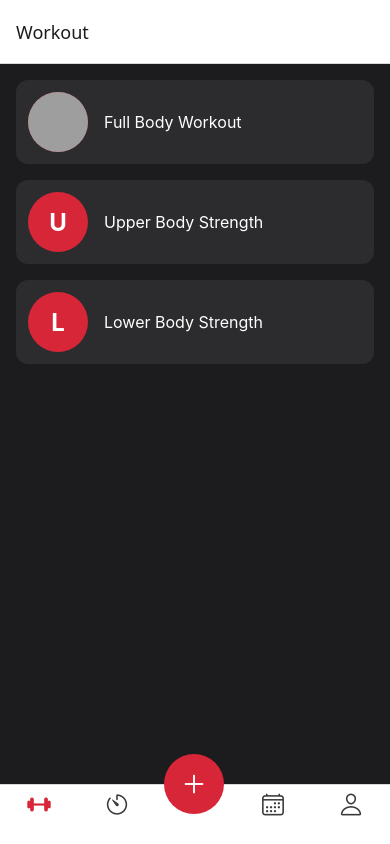
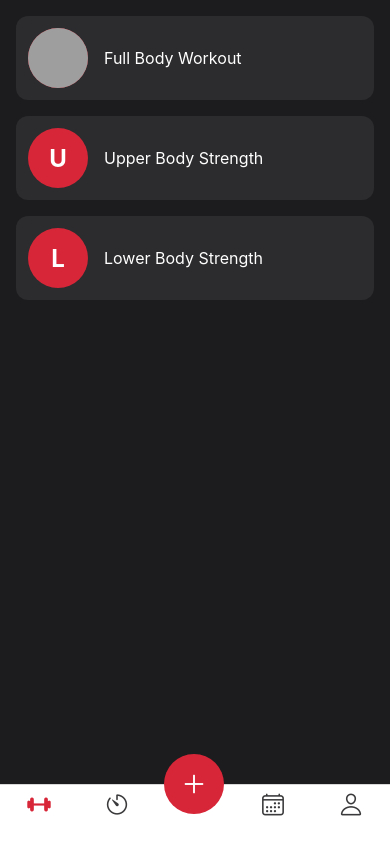
Before and after one commit to oliflox/IronLog, a React Native app: screen / in a window 390 px wide. Built offline with nearby package versions, Linux system fonts and the light colour scheme; grey boxes are pictures that could not be loaded.

Commit message:
Refactor AppNavigator to implement a dedicated WorkoutStack for workout-related screens. Updated navigation structure by replacing the Main screen with Workout Cleaned up unused code and components.

```diff
--- a/src/navigation/AppNavigator.tsx
+++ b/src/navigation/AppNavigator.tsx
@@ -17,7 +17,7 @@ import { navigationOptions, navigationStyles } from '../styles/navigation';
 import { theme } from '../styles/theme';
 
 export type RootStackParamList = {
-  Main: undefined;
+  Workout: undefined;
   WorkoutSessions: { programId: string };
   WorkoutExercises: { sessionId: string };
   WorkoutLog: {
@@ -47,6 +47,8 @@ type RootTabParamList = {
 
 const Stack = createNativeStackNavigator<RootStackParamList>();
 const Tab = createBottomTabNavigator<RootTabParamList>();
+
+const EmptyScreen = () => null;
 
 const AddButton = () => {
   const navigation = useNavigation();
@@ -114,63 +116,25 @@ const AddButton = () => {
   );
 };
 
-const TabNavigator = () => {
-  return (
-    <Tab.Navigator
-      screenOptions={({ route }) => ({
-        tabBarIcon: ({ focused, color, size }) => {
-          let iconName: keyof typeof Ionicons.glyphMap;
-
-          if (route.name === 'Workout') {
-            iconName = focused ? 'barbell' : 'barbell-outline';
-          } else if (route.name === 'Profil') {
-            iconName = focused ? 'person' : 'person-outline';
-          } else if (route.name === 'Timer') {
-            iconName = focused ? 'timer' : 'timer-outline';
-          } else if (route.name === 'Calendar') {
-            iconName = focused ? 'calendar' : 'calendar-outline';
-          } else {
-            iconName = 'help-outline';
-          }
-
-          return <Ionicons name={iconName} size={size} color={color} />;
-        },
-        tabBarActiveTintColor: theme.colors.primary,
-        tabBarInactiveTintColor: theme.colors.accent,
-        tabBarStyle: navigationStyles.tabBar,
-        tabBarShowLabel: false,
-      })}
-    >
-      <Tab.Screen name="Workout" component={WorkoutScreen} />
-      <Tab.Screen name="Timer" component={TimerScreen} />
-      <Tab.Screen
-        name="Add"
-        component={EmptyScreen}
-        options={{
-          tabBarButton: (props) => <AddButton {...props} />,
-        }}
-      />
-      <Tab.Screen name="Calendar" component={CalendarScreen} />
-      <Tab.Screen name="Profil" component={ProfileScreen} />
-    </Tab.Navigator>
-  );
-};
-
-const EmptyScreen = () => null;
-
-const AppNavigator = () => {
+const WorkoutStack = () => {
   return (
     <Stack.Navigator
       screenOptions={({ navigation }) => ({
         ...navigationOptions,
         headerLeft: () => (
           <Pressable onPress={() => navigation.goBack()}>
-            <Ionicons style={navigationStyles.backButton} name="chevron-back"  />
+            <Ionicons style={navigationStyles.backButton} name="chevron-back" />
           </Pressable>
         ),
       })}
     >
-      <Stack.Screen name="Main" component={TabNavigator} />
+      <Stack.Screen
+        name="Workout"
+        component={WorkoutScreen}
+        options={{
+          headerShown: false,
+        }}
+      />
       <Stack.Screen
         name="WorkoutSessions"
         component={WorkoutSessionsScreen}
@@ -199,4 +163,47 @@ const AppNavigator = () => {
   );
 };
 
+const AppNavigator = () => {
+  return (
+    <Tab.Navigator
+      screenOptions={({ route }) => ({
+        tabBarIcon: ({ focused, color, size }) => {
+          let iconName: keyof typeof Ionicons.glyphMap;
+
+          if (route.name === 'Workout') {
+            iconName = focused ? 'barbell' : 'barbell-outline';
+          } else if (route.name === 'Profil') {
+            iconName = focused ? 'person' : 'person-outline';
+          } else if (route.name === 'Timer') {
+            iconName = focused ? 'timer' : 'timer-outline';
+          } else if (route.name === 'Calendar') {
+            iconName = focused ? 'calendar' : 'calendar-outline';
+          } else {
+            iconName = 'help-outline';
+          }
+
+          return <Ionicons name={iconName} size={size} color={color} />;
+        },
+        tabBarActiveTintColor: theme.colors.primary,
+        tabBarInactiveTintColor: theme.colors.accent,
+        tabBarStyle: navigationStyles.tabBar,
+        tabBarShowLabel: false,
+        headerShown: false,
+      })}
+    >
+      <Tab.Screen name="Workout" component={WorkoutStack} />
+      <Tab.Screen name="Timer" component={TimerScreen} />
+      <Tab.Screen
+        name="Add"
+        component={EmptyScreen}
+        options={{
+          tabBarButton: (props) => <AddButton {...props} />,
+        }}
+      />
+      <Tab.Screen name="Calendar" component={CalendarScreen} />
+      <Tab.Screen name="Profil" component={ProfileScreen} />
+    </Tab.Navigator>
+  );
+};
+
 export default AppNavigator;
```
